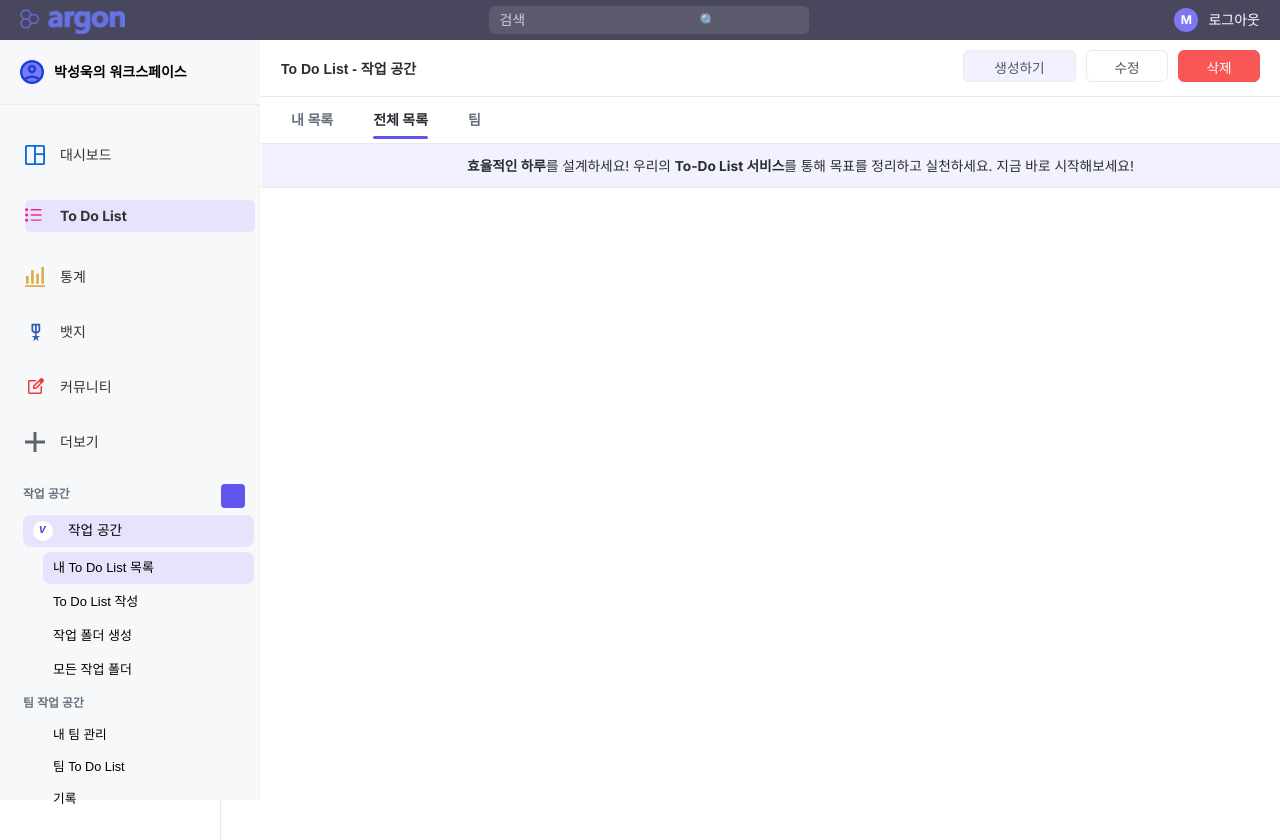
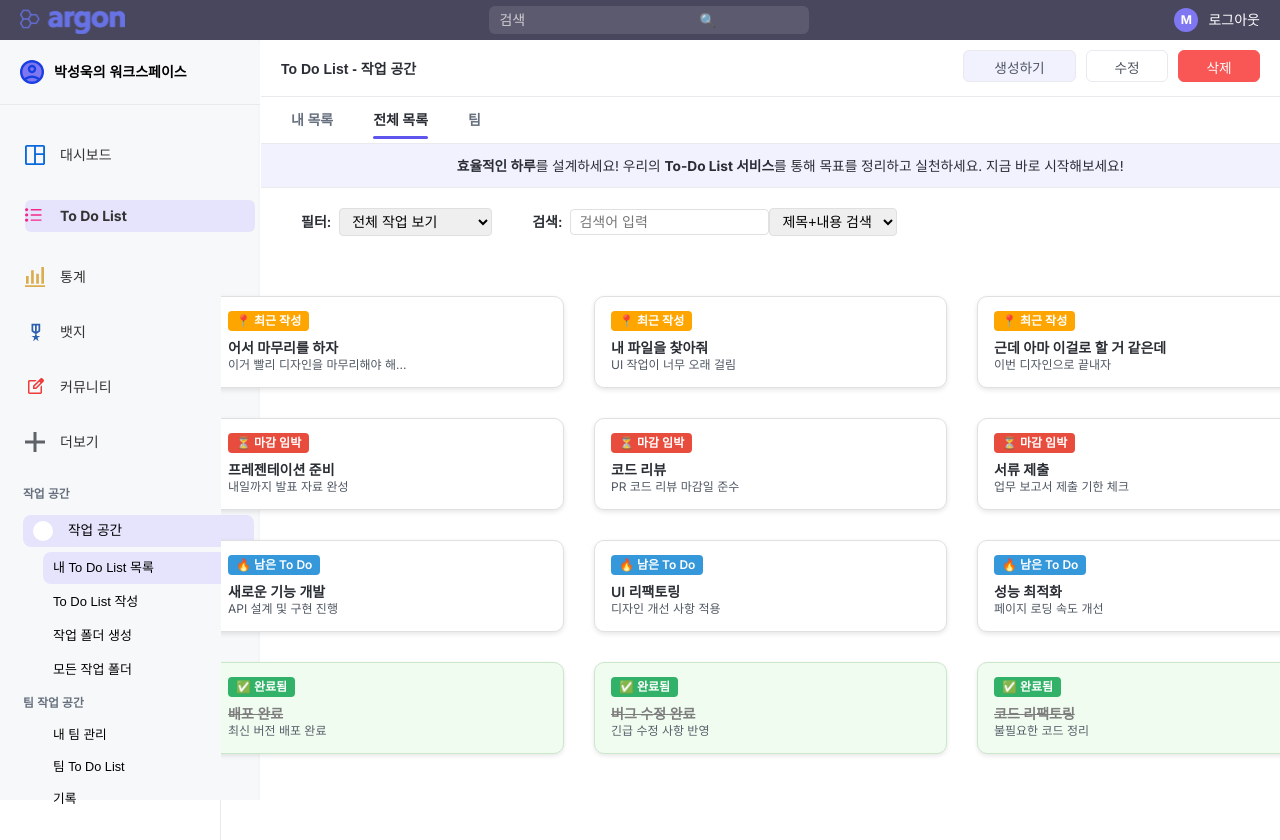
Before and after one commit to SungWookkk/FTT_frontend, a React (Create React App) app: page /todo/list-all in a window 1280 px wide. Shown: the top 840 px of the page. Built offline with nearby package versions, Linux system fonts and the light colour scheme.

Commit message:
3/4 feat: 전체 목록 페이지 구현 / 분류, 검색 초기 구현
- Task Title에 따른 분류 드롭다운 추가
- 전체 목록 페이지 레이아웃 구현
- 완료됨 Task 사용자 경험 증가를 위한 차별점 세팅

```diff
--- a/src/components/dashboard/SidebarFavorites.js
+++ b/src/components/dashboard/SidebarFavorites.js
@@ -23,7 +23,6 @@ const SidebarFavorites = () => {
                 <div className="workspace-active">
                     <div className="active-bg"></div>
                     <div className="workspace-icon"></div>
-                    <div className="workspace-arrow">v</div>
                     <div className="active-text">작업 공간</div>
                 </div>
 
--- a/src/components/todolist/TodoListAllListView.js
+++ b/src/components/todolist/TodoListAllListView.js
@@ -1,9 +1,50 @@
+import React, { useState } from "react";
 import "../todolist/css/TodoListContent.css";
 import { useHistory } from "react-router-dom";
-
+import "../todolist/css/TodoListAllListView.css";
 
 const TodoListAllListView = () => {
     const history = useHistory();
+
+    // 기존 섹션 데이터 (필요에 따라 실제 데이터 소스와 연결 가능)
+    const sections = [
+        {
+            title: "📍 최근 작성",
+            color: "#ffa500",
+            tasks: [
+                { id: 1, title: "어서 마무리를 하자", description: "이거 빨리 디자인을 마무리해야 해..." },
+                { id: 2, title: "내 파일을 찾아줘", description: "UI 작업이 너무 오래 걸림" },
+                { id: 3, title: "근데 아마 이걸로 할 거 같은데", description: "이번 디자인으로 끝내자" }
+            ]
+        },
+        {
+            title: "⏳ 마감 임박",
+            color: "#e74c3c",
+            tasks: [
+                { id: 4, title: "프레젠테이션 준비", description: "내일까지 발표 자료 완성" },
+                { id: 5, title: "코드 리뷰", description: "PR 코드 리뷰 마감일 준수" },
+                { id: 6, title: "서류 제출", description: "업무 보고서 제출 기한 체크" }
+            ]
+        },
+        {
+            title: "🔥 남은 To Do",
+            color: "#3498db",
+            tasks: [
+                { id: 7, title: "새로운 기능 개발", description: "API 설계 및 구현 진행" },
+                { id: 8, title: "UI 리팩토링", description: "디자인 개선 사항 적용" },
+                { id: 9, title: "성능 최적화", description: "페이지 로딩 속도 개선" }
+            ]
+        },
+        {
+            title: "✅ 완료됨",
+            color: "#27ae60",
+            tasks: [
+                { id: 10, title: "배포 완료", description: "최신 버전 배포 완료" },
+                { id: 11, title: "버그 수정 완료", description: "긴급 수정 사항 반영" },
+                { id: 12, title: "코드 리팩토링", description: "불필요한 코드 정리" }
+            ]
+        }
+    ];
 
     //  생성하기 버튼 클릭
     const handleCreateClick = () => {
@@ -17,6 +58,56 @@ const TodoListAllListView = () => {
     const handleMyListClick = () => {
         history.push("/todo"); //  페이지 이동
     };
+    // 모든 섹션의 task들을 하나의 배열로 병합
+    const allTasks = sections.reduce((acc, section) => {
+        const tasksWithSection = section.tasks.map(task => ({
+            ...task,
+            sectionTitle: section.title,
+            sectionColor: section.color
+        }));
+        return acc.concat(tasksWithSection);
+    }, []);
+
+    // 필터
+    const [filterOption, setFilterOption] = useState("all");
+    const handleFilterChange = (e) => {
+        setFilterOption(e.target.value);
+    };
+
+    // 입력 값과 검색 옵션
+    const [searchQuery, setSearchQuery] = useState("");
+    const [searchOption, setSearchOption] = useState("both");
+    const handleSearchQueryChange = (e) => {
+        setSearchQuery(e.target.value);
+    };
+    const handleSearchOptionChange = (e) => {
+        setSearchOption(e.target.value);
+    };
+
+    let displayTasks = [...allTasks];
+
+    // 필터 적용
+    if (filterOption === "completed") {
+        displayTasks = displayTasks.filter(task => task.sectionTitle === "✅ 완료됨");
+    } else if (filterOption === "dueSoon") {
+        displayTasks = displayTasks.filter(task => task.sectionTitle === "⏳ 마감 임박");
+    }
+
+    // 검색 적용
+    if (searchQuery.trim() !== "") {
+        const query = searchQuery.trim().toLowerCase();
+        if (searchOption === "title") {
+            displayTasks = displayTasks.filter(task => task.title.toLowerCase().includes(query));
+        } else if (searchOption === "description") {
+            displayTasks = displayTasks.filter(task => task.description.toLowerCase().includes(query));
+        } else {
+            displayTasks = displayTasks.filter(
+                task =>
+                    task.title.toLowerCase().includes(query) ||
+                    task.description.toLowerCase().includes(query)
+            );
+        }
+    }
   return(
       <div className="dashboard-content">
           {/* 작업공간 헤더 */}
@@ -45,7 +136,7 @@ const TodoListAllListView = () => {
           </div>
           {/* 알림 배너 */}
           <div className="alert-banner-todo">
-              <p className="alert-text-todo">
+              <p className="alert-text-todo1">
                   <span className="highlight-text">효율적인 하루</span>
                   <span className="normal-text">를 설계하세요! 우리의 </span>
                   <span className="highlight-text">To-Do List 서비스</span>
@@ -55,8 +146,58 @@ const TodoListAllListView = () => {
               </p>
           </div>
 
+          {/* 필터 & 검색 컨트롤 */}
+          <div className="filter-container">
+              <div className="filter-item">
+                  <label htmlFor="filterSelect">필터:</label>
+                  <select id="filterSelect" value={filterOption} onChange={handleFilterChange}>
+                      <option value="all">전체 작업 보기</option>
+                      <option value="completed">완료된 작업만 보기</option>
+                      <option value="dueSoon">마감 임박 작업 보기</option>
+                  </select>
+              </div>
+              <div className="filter-item">
+                  <label htmlFor="searchQuery">검색:</label>
+                  <input
+                      type="text"
+                      id="searchQuery"
+                      value={searchQuery}
+                      onChange={handleSearchQueryChange}
+                      placeholder="검색어 입력"
+                  />
+                  <select value={searchOption} onChange={handleSearchOptionChange}>
+                      <option value="title">제목만 검색</option>
+                      <option value="description">내용만 검색</option>
+                      <option value="both">제목+내용 검색</option>
+                  </select>
+              </div>
+          </div>
 
+
+          {/* 모든 작업을 통합한 그리드 */}
+          <div className="all-tasks-grid">
+              {displayTasks.map((task) => {
+                  // 완료됨 여부 확인
+                  const isCompleted = task.sectionTitle === "✅ 완료됨";
+                  return (
+                      <div
+                          key={task.id}
+                          className={`all-list-task-card ${isCompleted ? "completed-task-card" : ""}`}
+                      >
+                          <div
+                              className="task-section-badge"
+                              style={{ backgroundColor: task.sectionColor }}
+                          >
+                              {task.sectionTitle}
+                          </div>
+                          <div className="all-list-task-title">{task.title}</div>
+                          <div className="all-list-task-desc">{task.description}</div>
+                      </div>
+                  );
+              })}
+          </div>
       </div>
+
   )
 }
 
--- a/src/components/todolist/TodoListContent.js
+++ b/src/components/todolist/TodoListContent.js
@@ -2,7 +2,6 @@ import React, { useState, useRef } from "react";
 import "../todolist/css/TodoListContent.css";
 import { useHistory } from "react-router-dom";
 import { Task } from "./Task";
-import TodoListWrite from "./TodoListWrite";
 
 
 const TodoListContent = () => {
--- /dev/null
+++ b/src/components/todolist/css/TodoListAllListView.css
@@ -0,0 +1,92 @@
+/* 통합 작업 그리드 컨테이너 */
+.all-tasks-grid {
+    display: grid;
+    grid-template-columns: repeat(auto-fill, minmax(300px, 1fr));
+    gap: 30px;
+    box-sizing: border-box;
+    width: 100%;
+    max-width: 1500px;
+    margin: 0 auto;
+    padding: 40px;
+    transition: opacity 0.3s ease;
+}
+
+/* 작업 카드 */
+.all-list-task-card {
+    background-color: #ffffff;
+    border: 1px solid #e0e0e0;
+    border-radius: 10px;
+    padding: 16px;
+    box-shadow: 0 2px 5px rgba(0, 0, 0, 0.1);
+    transition: box-shadow 0.3s ease, transform 0.2s ease;
+    position: relative;
+    right: 90px;
+}
+.all-list-task-card:hover {
+    box-shadow: 0 4px 8px rgba(0, 0, 0, 0.2);
+    transform: translateY(-3px);
+}
+
+/* 작업 카드 내 제목/설명 */
+.all-list-task-title {
+    font-size: 14px;
+    font-weight: 600;
+    color: #2a2e34;
+    margin-bottom: 4px;
+}
+.all-list-task-desc {
+    font-size: 12px;
+    color: #4f5762;
+    text-overflow: ellipsis;
+    white-space: nowrap;
+    overflow: hidden;
+}
+
+/* 섹션 뱃지 */
+.task-section-badge {
+    margin-top: 8px;
+    display: inline-block;
+    padding: 4px 8px;
+    font-size: 12px;
+    font-weight: 600;
+    color: #fff;
+    border-radius: 4px;
+    position: relative;
+    bottom: 10px;
+}
+
+/* 완료된 작업 카드 */
+.completed-task-card {
+    background-color: #f0fcf0;
+    border-color: #c8e6c8;
+    opacity: 0.95;
+}
+.completed-task-card:hover {
+    box-shadow: 0 4px 10px rgba(0, 0, 0, 0.2);
+    transform: translateY(-3px);
+}
+.completed-task-card .all-list-task-title {
+    text-decoration: line-through;
+    color: #777;
+}
+
+/* 필터 및 검색 컨트롤 */
+.filter-container {
+    margin: 20px 40px;
+    display: flex;
+    gap: 40px;
+    align-items: center;
+}
+.filter-item label {
+    font-size: 14px;
+    color: #2a2e34;
+    font-weight: 600;
+    margin-right: 8px;
+}
+.filter-item select,
+.filter-item input {
+    padding: 4px 8px;
+    font-size: 14px;
+    border: 1px solid #e0e0e0;
+    border-radius: 4px;
+}
--- a/src/components/todolist/css/TodoListContent.css
+++ b/src/components/todolist/css/TodoListContent.css
@@ -20,12 +20,31 @@
     text-align: center;
     margin-right: 120px;
 }
+/* 알림 텍스트 스타일 */
+.alert-text-todo1 {
+    font-size: 13.7px;
+    font-family: "Inter", sans-serif;
+    color: #2a2e34;
+    line-height: 16px;
+    white-space: normal;
+    width: 100%;
+    text-align: center;
+    margin-right: 140.5px;
+}
 /* 일반 텍스트 */
 .alert-text-todo .normal-text {
     font-weight: 400;
 }
 /* 강조 텍스트 */
 .alert-text-todo .highlight-text {
+    font-weight: 700;
+}
+/* 일반 텍스트 */
+.alert-text-todo1 .normal-text {
+    font-weight: 400;
+}
+/* 강조 텍스트 */
+.alert-text-todo1 .highlight-text {
     font-weight: 700;
 }
 
@@ -285,7 +304,7 @@
     display: flex;
     gap: 30px;
     padding: 20px;
-    position: relative; /* 🔸 화살표 절대배치용 */
+    position: relative; /* 화살표 절대배치용 */
 }
 
 /* 선택된 Task 상세 정보 (오른쪽) */
```
